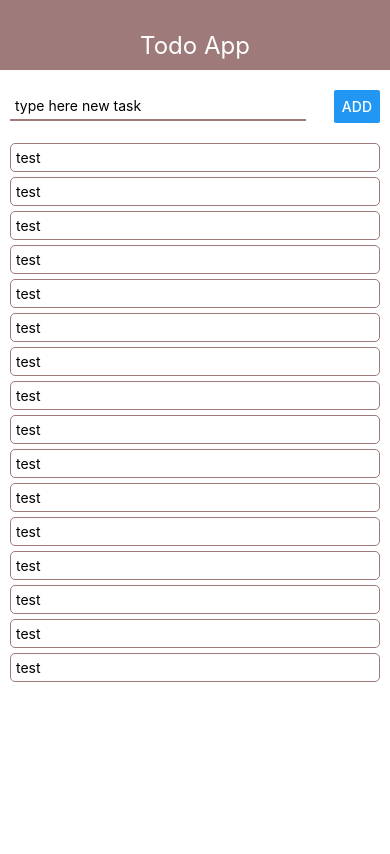
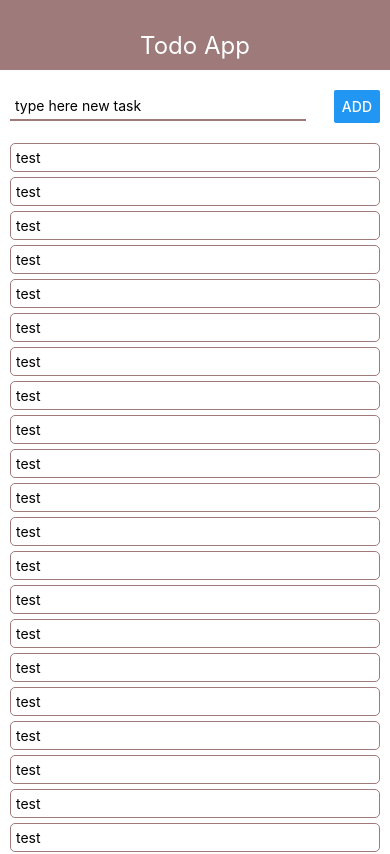
Before and after one commit to SDen4/react_native_demo_1, a React Native app: screen / in a window 390 px wide. Shown: the top 854 px of the page. Built offline with nearby package versions, Linux system fonts and the light colour scheme.

Commit message:
FlatList

```diff
--- a/App.js
+++ b/App.js
@@ -1,35 +1,45 @@
 import React, { useState } from 'react';
-import { StyleSheet, View, ScrollView } from 'react-native';
+import { StyleSheet, Text, View, FlatList } from 'react-native';
 import { AddTodo } from './src/AddTodo';
 import { Navbar } from './src/Navbar';
 import { Todo } from './src/Todo';
 
 export default function App() {
     const [todos, setTodos] = useState([
-        {id: 1, title: 'test'},
-        {id: 2, title: 'test'},
-        {id: 3, title: 'test'},
-        {id: 4, title: 'test'},
-        {id: 5, title: 'test'},
-        {id: 6, title: 'test'},
-        {id: 7, title: 'test'},
-        {id: 8, title: 'test'},
-        {id: 9, title: 'test'},
-        {id: 10, title: 'test'},
-        {id: 12, title: 'test'},
-        {id: 13, title: 'test'},
-        {id: 14, title: 'test'},
-        {id: 15, title: 'test'},
-        {id: 16, title: 'test'},
-        {id: 17, title: 'test'},
+        { id: '1', title: 'test' },
+        { id: '2', title: 'test' },
+        { id: '3', title: 'test' },
+        { id: '4', title: 'test' },
+        { id: '5', title: 'test' },
+        { id: '6', title: 'test' },
+        { id: '7', title: 'test' },
+        { id: '8', title: 'test' },
+        { id: '9', title: 'test' },
+        { id: '10', title: 'test' },
+        { id: '12', title: 'test' },
+        { id: '13', title: 'test' },
+        { id: '14', title: 'test' },
+        { id: '15', title: 'test' },
+        { id: '16', title: 'test' },
+        { id: '17', title: 'test' },
+        { id: '18', title: 'test' },
+        { id: '19', title: 'test' },
+        { id: '20', title: 'test' },
+        { id: '21', title: 'test' },
+        { id: '22', title: 'test' },
+        { id: '23', title: 'test' },
+        { id: '24', title: 'test' },
+        { id: '25', title: 'test' },
+        { id: '26', title: 'test' },
+        { id: '27', title: 'Last' },
     ]);
 
-    const addTodo = (title) => {
-        setTodos((prev) => [
+    const addTodo = title => {
+        setTodos(prev => [
             ...prev,
             {
                 id: Date.now().toString(),
-                title: title,
+                title
             },
         ]);
     };
@@ -39,11 +49,13 @@ export default function App() {
             <Navbar title="Todo App" />
             <View style={styles.container}>
                 <AddTodo onSubmit={addTodo} />
-                <ScrollView>
-                    {todos.map((todo) => (
-                        <Todo key={todo.id} todo={todo} />
-                    ))}
-                </ScrollView>
+                <FlatList
+                    keyExtractor={(item) => item.id}
+                    data={todos}
+                    renderItem={({ item }) => {
+                        return <Todo todo={item} />
+                    }}
+                />
             </View>
         </View>
     );
@@ -51,10 +63,10 @@ export default function App() {
 
 const styles = StyleSheet.create({
     main: {
-        flex: 1,
+        // flex: 1,
     },
     container: {
         paddingHorizontal: 10,
         paddingVertical: 10,
-    }
+    },
 });
```
